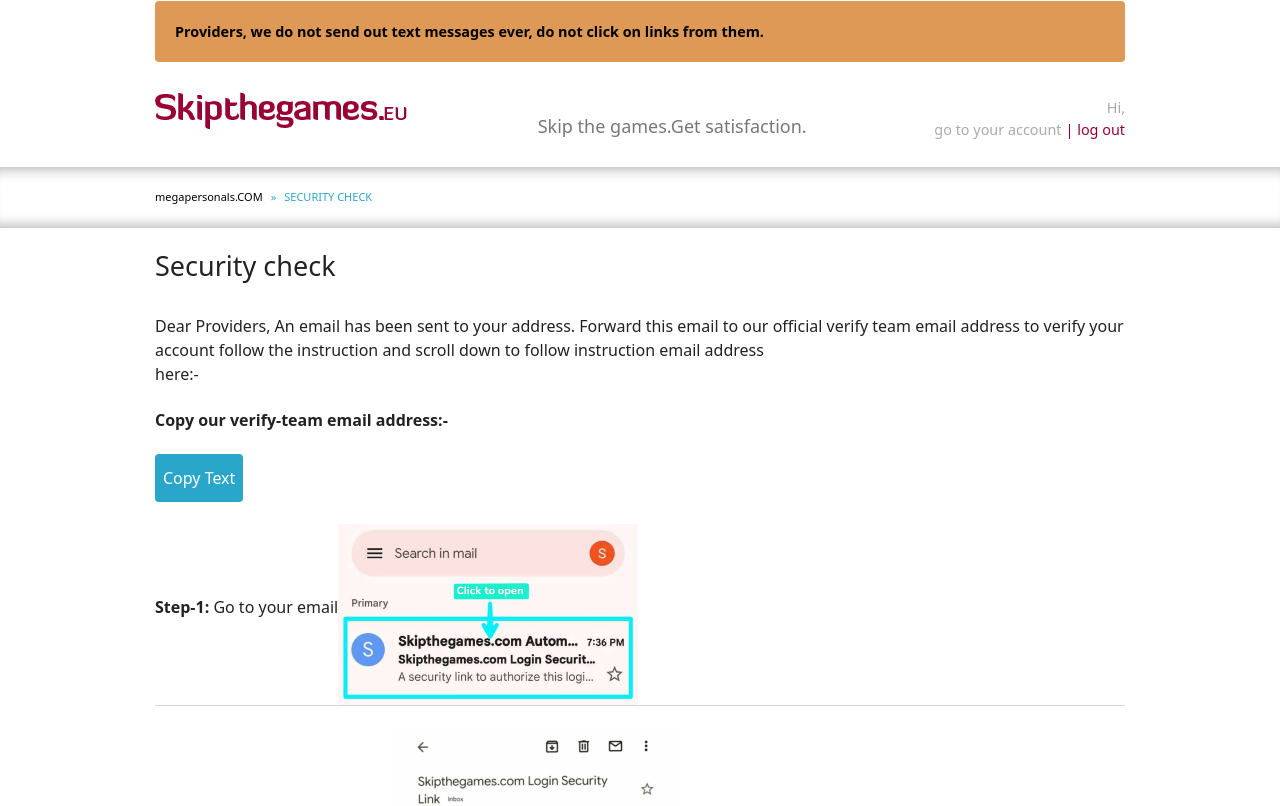
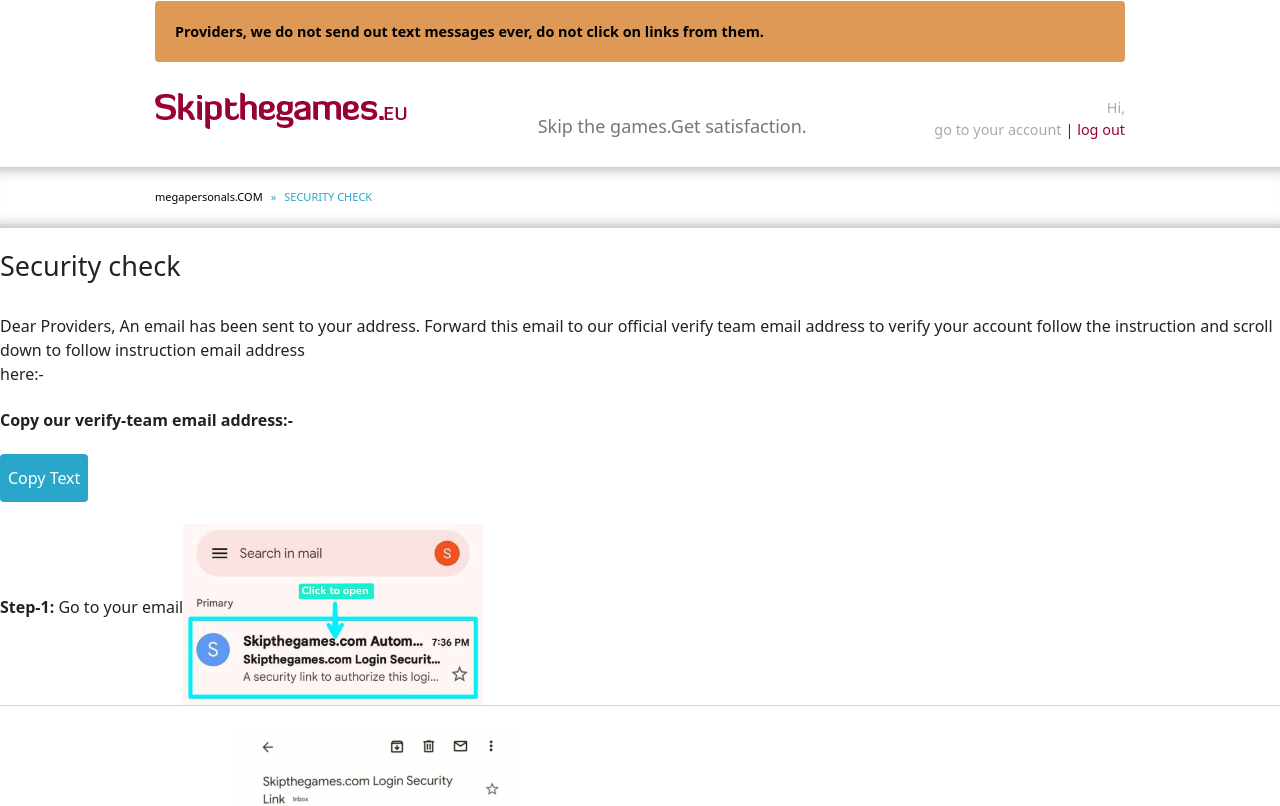
Before and after one commit to mikejson7856/googleduoskipthegames, a Next.js app: page /security-check in a window 1280 px wide. Shown: the top 806 px of the page. Built offline with nearby package versions, Linux system fonts and the light colour scheme.

Commit message:
remove contaier

```diff
--- a/components/Security.js
+++ b/components/Security.js
@@ -14,7 +14,7 @@ const Security = () => {
         setShowModal(true)
     }
   return (
-    <div className="container px-4 lg:px-0">
+    <div className=" px-4 lg:px-0">
     <div className="pt-[4px] lg:pt-[18px] py-[38px] text-custom-gray2">
       <h3 className="text-[27px]">Security check</h3>
       <div className="mt-[4px] space-y-[22px]">
--- a/components/SecurityModal.js
+++ b/components/SecurityModal.js
@@ -13,7 +13,7 @@ function SecurityModal() {
     <div className="">
     {/* header */}
    <div className="">
-     <div className="container pt-[10px] pb-[27px] flex flex-col  items-center lg:flex-row lg:justify-between">
+     <div className=" pt-[10px] pb-[27px] flex flex-col  items-center lg:flex-row lg:justify-between">
        <div className="lg:self-start mt-[3px] lg:mt-0">
          <img src={"/images/logo.png"} alt="logo" priority />
        </div>
```
